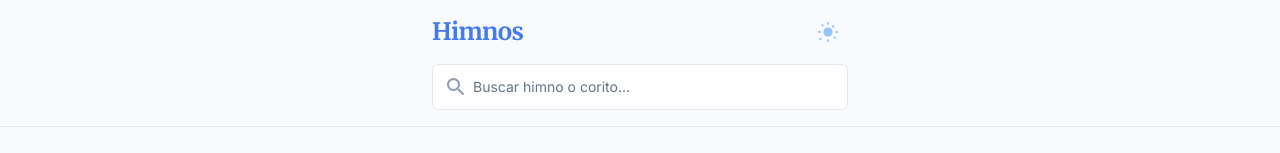
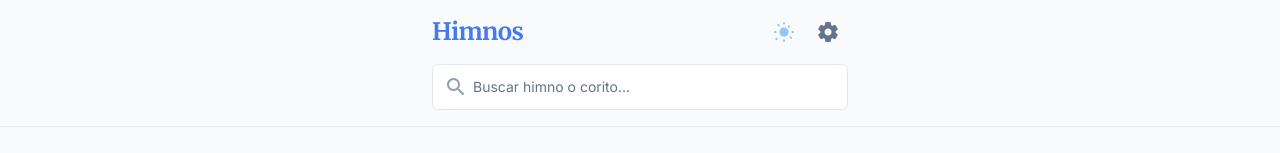
Before and after one commit to lucass-segura/cca-app-pwa, a React (Vite) app: page / in a window 1280 px wide. Shown: the top 153 px of the page. Built offline with nearby package versions, Linux system fonts and the light colour scheme.

Commit message:
Add settings shortcut to home

```diff
--- a/src/pages/Home.jsx
+++ b/src/pages/Home.jsx
@@ -1,4 +1,5 @@
 import { useState, useMemo, useEffect } from 'react';
+import { Link } from 'react-router-dom';
 import { AnimatedHimnoPreview } from '../components/HimnoPreview';
 import { ThemeToggle } from '../components/ThemeToggle';
 import { useHimnos } from '../hooks/useHimnos';
@@ -73,7 +74,22 @@ export default function Home() {
           <h1 className="font-serif font-bold text-2xl tracking-tight text-primary/85 dark:text-primaryDark">
             Himnos
           </h1>
-          <ThemeToggle />
+          <div className="flex items-center gap-1">
+            <ThemeToggle />
+            <Link
+              to="/configuracion"
+              aria-label="Configuración"
+              className="relative size-10 shrink-0 rounded-full flex items-center justify-center
+                         text-textSecondary dark:text-textSecondaryDark
+                         hover:bg-black/5 dark:hover:bg-white/10
+                         active:scale-90 transition-transform duration-150
+                         focus:outline-none focus-visible:ring-2 focus-visible:ring-primary"
+            >
+              <span className="material-icons-round text-[22px]" aria-hidden>
+                settings
+              </span>
+            </Link>
+          </div>
         </div>
         <div className="max-w-md mx-auto px-4 pb-4">
           <div className="relative">
```
